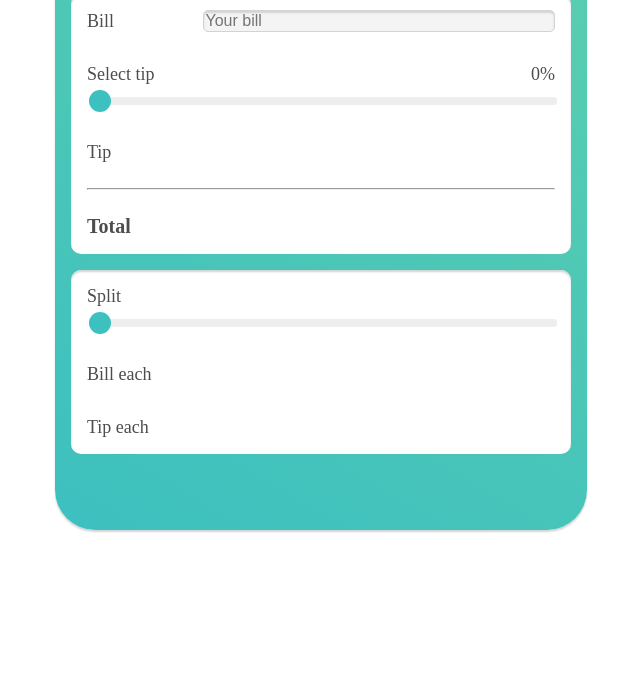
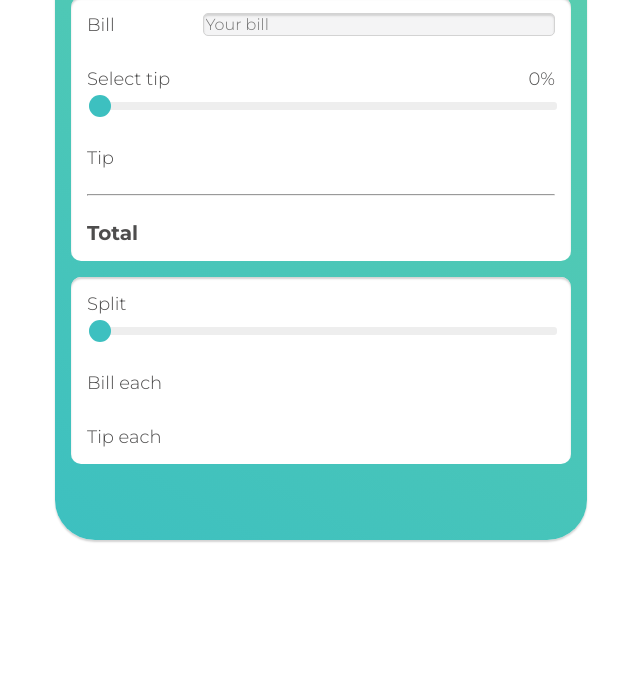
Before and after one commit to morytop/TipCalc, a plain HTML site: page index.html in a window 1280 px wide. Shown: the part 120-800 px from the top of the page, without its empty margins (319-959 px from the left). Drawn offline with Linux system fonts and the light colour scheme.

Commit message:
add google font

```diff
--- a/index.html
+++ b/index.html
@@ -5,6 +5,8 @@
     <meta charset="UTF-8">
     <meta http-equiv="X-UA-Compatible" content="IE=edge">
     <meta name="viewport" content="width=device-width, initial-scale=1.0">
+    <link rel="preconnect" href="https://fonts.gstatic.com">
+    <link href="https://fonts.googleapis.com/css2?family=Montserrat:wght@300;700&display=swap" rel="stylesheet">
     <link rel="stylesheet" href="./style.css">
     <title>Quick Tip</title>
 </head>
--- a/style.css
+++ b/style.css
@@ -1,5 +1,6 @@
 html {
     font-size: 10px;
+    font-family: 'Montserrat', sans-serif;
     color: #4e4d4d;
 }
 
@@ -46,6 +47,7 @@ section>div {
 }
 
 input[type="number"] {
+    font-family: inherit;
     background: #f4f4f5;
     font-size: 1.6rem;
     border: 1px solid lightgray;
```
